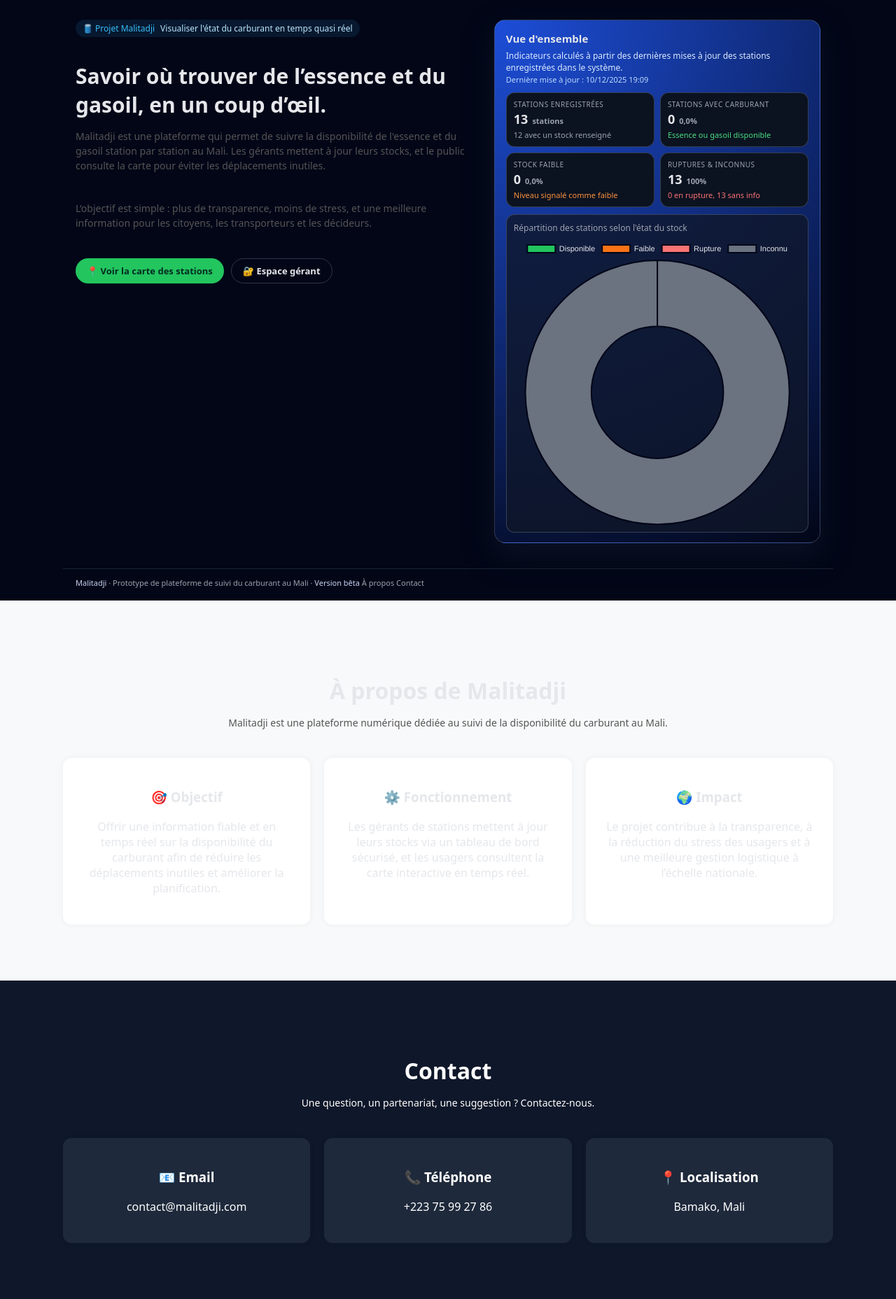
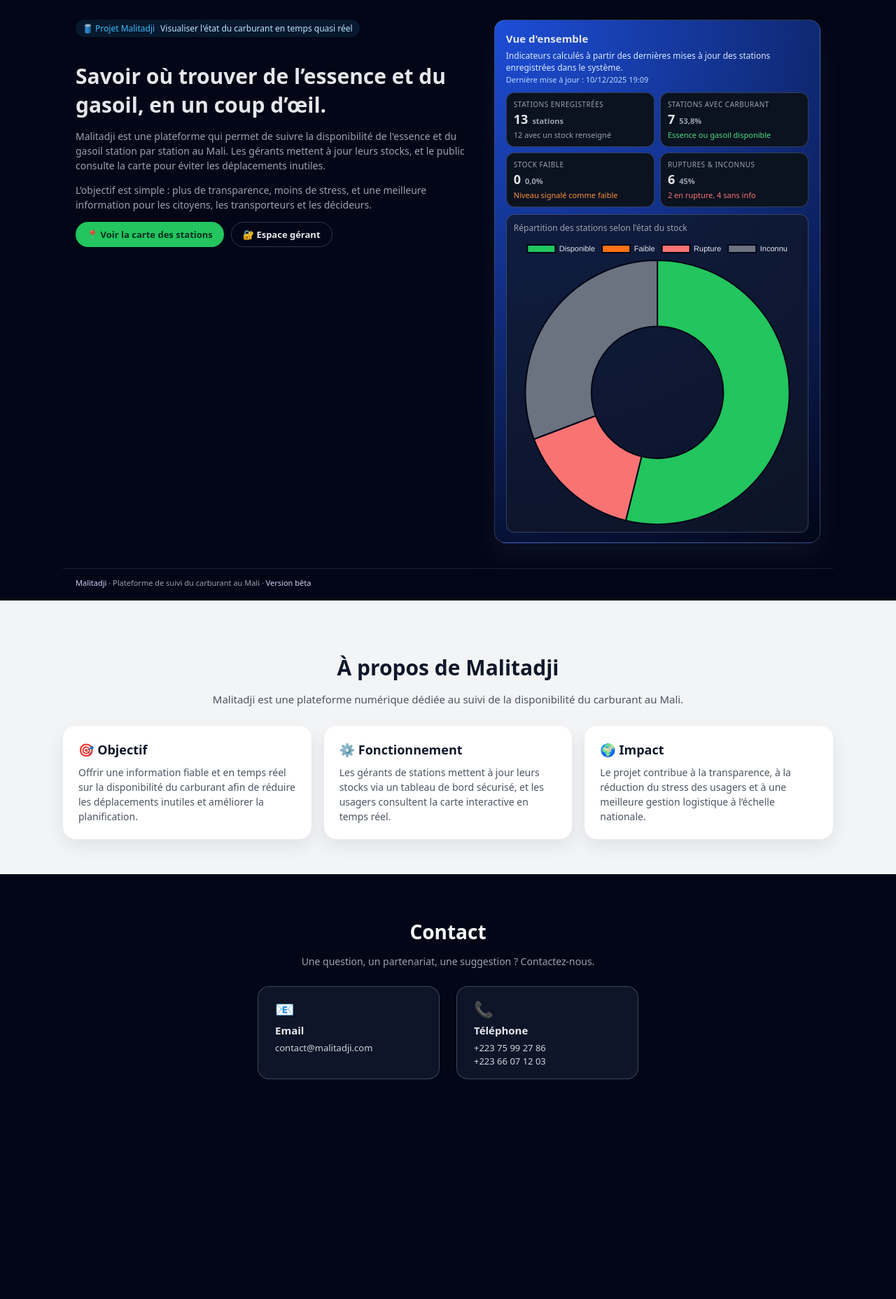
Before and after one commit to dramemms/malitadji, a Django app: page / in a window 1280 px wide. Shown: the part 58-1914 px from the top of the page at 70% size. After the commit the page ends 1600 px from the top, so only its background shows below. Run offline with Django 5.2, Linux system fonts and the light colour scheme; data comes from the database, SQL or seed files in the repository.

Commit message:
Nouvelle page d'accueil + stats + corrections

```diff
--- a/stations/templates/stations/home.html
+++ b/stations/templates/stations/home.html
@@ -282,63 +282,120 @@
       color: #cbd5f5;
     }
 
+    /* SECTION "À PROPOS" */
     .section {
-  padding: 80px 20px;
-  background: #f8f9fa;
+      padding: 50px 20px;
+      background: #f3f4f6;
     }
 
     .section-container {
       max-width: 1100px;
-  margin: auto;
+      margin: 0 auto;
       text-align: center;
     }
 
     .section h2 {
-  font-size: 32px;
-  margin-bottom: 10px;
+      font-size: 30px;
+      margin-bottom: 8px;
+      color: #0f172a;
     }
 
-.subtitle {
-  color: #555;
-  margin-bottom: 40px;
+    .section-subtitle {
+      color: #4b5563;
+      margin-bottom: 28px;
+      font-size: 15px;
     }
 
-.apropos-grid,
-.contact-grid {
+    .apropos-grid {
       display: grid;
       grid-template-columns: repeat(auto-fit, minmax(240px, 1fr));
-  gap: 20px;
+      gap: 18px;
     }
 
-.card,
-.contact-card {
-  background: white;
-  padding: 25px;
-  border-radius: 12px;
-  box-shadow: 0 0 10px rgba(0,0,0,0.05);
+    .card {
+      background: #ffffff;
+      padding: 22px;
+      border-radius: 18px;
+      box-shadow: 0 10px 25px rgba(15,23,42,0.08);
+      text-align: left;
+      color: #111827;
     }
 
-.bg-dark {
-  background: #0f172a;
-  color: #fff;
+    .card h3 {
+      margin-top: 0;
+      margin-bottom: 10px;
+      font-size: 18px;
+      color: #0f172a;
     }
 
-.bg-dark .card,
-.bg-dark .contact-card {
-  background: #1e293b;
+    .card p {
+      margin: 0;
+      font-size: 14px;
+      line-height: 1.5;
+      color: #4b5563;
     }
 
-.bg-dark h2,
-.bg-dark p {
-  color: white;
+    /* SECTION CONTACT CENTRÉE */
+    .contact-section {
+      padding: 40px 20px 60px;
+      background: #020617;
+      text-align: center;
     }
 
+    .contact-title {
+      font-size: 28px;
+      margin-bottom: 8px;
+      color: #f9fafb;
+    }
 
+    .contact-subtitle {
+      font-size: 14px;
+      color: #9ca3af;
+      margin-bottom: 26px;
+    }
 
+    .contact-cards {
+      display: flex;
+      justify-content: center;
+      gap: 24px;
+      flex-wrap: wrap;
+      max-width: 700px;
+      margin: 0 auto;
+    }
 
+    .contact-card {
+      background: rgba(15,23,42,0.95);
+      border-radius: 16px;
+      padding: 16px 24px;
+      border: 1px solid rgba(148, 163, 184, 0.35);
+      width: 260px;           /* 🔹 taille réduite */
+      text-align: left;
+    }
 
+    .contact-icon {
+      font-size: 22px;
+      margin-bottom: 6px;
+    }
 
+    .contact-card h3 {
+      margin: 0 0 6px;
+      font-size: 15px;
+      color: #e5e7eb;
+    }
 
+    .contact-card p {
+      margin: 0;
+      font-size: 13px;
+      color: #d1d5db;
+      line-height: 1.4;
+    }
+
+    @media (max-width: 600px) {
+      .contact-card {
+        width: 100%;
+        max-width: 320px;
+      }
+    }
   </style>
 </head>
 <body>
@@ -464,11 +521,8 @@
 </section>
 
 <footer class="footer">
-  <span>Malitadji</span> · Prototype de plateforme de suivi du carburant au Mali ·
+  <span>Malitadji</span> · Plateforme de suivi du carburant au Mali ·
   <span>Version bêta</span>
-  <a href="#apropos">À propos</a>
-  <a href="#contact">Contact</a>
-
 </footer>
 
 <script>
@@ -502,10 +556,11 @@
     }
   });
 </script>
+
 <section id="apropos" class="section">
   <div class="section-container">
     <h2>À propos de Malitadji</h2>
-    <p class="subtitle">
+    <p class="section-subtitle">
       Malitadji est une plateforme numérique dédiée au suivi de la disponibilité du carburant au Mali.
     </p>
 
@@ -537,33 +592,29 @@
   </div>
 </section>
 
-<section id="contact" class="section bg-dark">
-  <div class="section-container">
-    <h2>Contact</h2>
-    <p class="subtitle">Une question, un partenariat, une suggestion ? Contactez-nous.</p>
+<section class="contact-section">
+  <h2 class="contact-title">Contact</h2>
+  <p class="contact-subtitle">
+    Une question, un partenariat, une suggestion ? Contactez-nous.
+  </p>
 
-    <div class="contact-grid">
-
+  <div class="contact-cards">
+    <!-- EMAIL -->
     <div class="contact-card">
-        <h3>📧 Email</h3>
+      <div class="contact-icon">📧</div>
+      <h3>Email</h3>
       <p>contact@malitadji.com</p>
     </div>
 
+    <!-- TÉLÉPHONE -->
     <div class="contact-card">
-        <h3>📞 Téléphone</h3>
-        <p>+223 75 99 27 86</p>
-      </div>
-
-      <div class="contact-card">
-        <h3>📍 Localisation</h3>
-        <p>Bamako, Mali</p>
-      </div>
-
+      <div class="contact-icon">📞</div>
+      <h3>Téléphone</h3>
+      <p>+223 75 99 27 86 </p>
+      <p>+223 66 07 12 03</p>
     </div>
   </div>
 </section>
 
-
-
 </body>
 </html>
--- a/stations/views.py
+++ b/stations/views.py
@@ -22,7 +22,7 @@ def home(request):
     # Statistiques globales
     total_stations = Station.objects.count()
 
-    # Station avec au moins un stock
+    # Stations avec au moins un stock renseigné
     stations_avec_stock = (
         Station.objects.filter(stocks__isnull=False).distinct().count()
     )
@@ -36,7 +36,12 @@ def home(request):
             return "rupture"
         if "faible" in n or "low" in n:
             return "faible"
-        if "dispo" in n or "plein" in n or "full" in n:
+        if (
+            "dispo" in n
+            or "disponible" in n
+            or "plein" in n
+            or "full" in n
+        ):
             return "dispo"
         return ""
 
@@ -50,27 +55,30 @@ def home(request):
         Stock.objects.order_by("-date_maj").values_list("date_maj", flat=True).first()
     )
 
-    # Statut global par station
+    # Statut global par station (Essence + Gasoil)
     for s in Station.objects.all():
-        super_stock = (
-            Stock.objects.filter(station=s, produit="super")
+        # Dernier stock ESSENCE
+        essence_stock = (
+            Stock.objects.filter(station=s, produit__iexact="Essence")
             .order_by("-date_maj")
             .first()
         )
+        # Dernier stock GASOIL
         gasoil_stock = (
-            Stock.objects.filter(station=s, produit="gasoil")
+            Stock.objects.filter(station=s, produit__iexact="Gasoil")
             .order_by("-date_maj")
             .first()
         )
 
-        super_statut = niveau_to_code(super_stock.niveau if super_stock else "")
+        essence_statut = niveau_to_code(essence_stock.niveau if essence_stock else "")
         gasoil_statut = niveau_to_code(gasoil_stock.niveau if gasoil_stock else "")
 
-        if "rupture" in (super_statut, gasoil_statut):
+        # Logique globale : si au moins un produit est en rupture/faible/dispo
+        if "rupture" in (essence_statut, gasoil_statut):
             rupture_count += 1
-        elif "faible" in (super_statut, gasoil_statut):
+        elif "faible" in (essence_statut, gasoil_statut):
             faible_count += 1
-        elif "dispo" in (super_statut, gasoil_statut):
+        elif "dispo" in (essence_statut, gasoil_statut):
             dispo_count += 1
         else:
             inconnu_count += 1
@@ -96,8 +104,6 @@ def home(request):
     return render(request, "stations/home.html", context)
 
 
-
-
 # ========================
 # CARTE PUBLIQUE
 # ========================
@@ -106,7 +112,7 @@ def carte(request):
     Alimente la carte Leaflet.
 
     - Filtres : région / cercle / commune / statut
-    - Couleurs : calculées à partir du stock (SUPER/Essence et Gasoil)
+    - Couleurs : calculées à partir du stock (Essence et Gasoil)
     """
 
     # Récupération des filtres GET
@@ -144,38 +150,38 @@ def carte(request):
     data = []
 
     for s in stations_qs:
-        # Coordonnées (adapte les noms si besoin)
+        # Coordonnées
         lat = getattr(s, "latitude", None)
         lng = getattr(s, "longitude", None)
 
-        # Dernier stock ESSENCE (super)
-        super_stock = (
-            Stock.objects.filter(station=s, produit__iexact="super")
+        # Dernier stock ESSENCE
+        essence_stock = (
+            Stock.objects.filter(station=s, produit__iexact="Essence")
             .order_by("-date_maj")
             .first()
         )
         # Dernier stock GASOIL
         gasoil_stock = (
-            Stock.objects.filter(station=s, produit__iexact="gasoil")
+            Stock.objects.filter(station=s, produit__iexact="Gasoil")
             .order_by("-date_maj")
             .first()
         )
 
-        super_statut = niveau_to_code(super_stock.niveau) if super_stock else ""
+        essence_statut = niveau_to_code(essence_stock.niveau) if essence_stock else ""
         gasoil_statut = niveau_to_code(gasoil_stock.niveau) if gasoil_stock else ""
 
         # Filtre supplémentaire sur le statut côté Python
         if statut:
             if statut == "rupture" and not (
-                super_statut == "rupture" or gasoil_statut == "rupture"
+                essence_statut == "rupture" or gasoil_statut == "rupture"
             ):
                 continue
             if statut == "faible" and not (
-                super_statut == "faible" or gasoil_statut == "faible"
+                essence_statut == "faible" or gasoil_statut == "faible"
             ):
                 continue
             if statut == "dispo" and not (
-                super_statut == "dispo" or gasoil_statut == "dispo"
+                essence_statut == "dispo" or gasoil_statut == "dispo"
             ):
                 continue
 
@@ -199,8 +205,9 @@ def carte(request):
                 "region": region_name,
                 "cercle": cercle_name,
                 "commune": commune_name,
-                "super_statut": super_statut,
-                "gasoil_statut": gasoil_statut,
+                # on garde les clés attendues par le JS
+                "super_statut": essence_statut,   # Essence
+                "gasoil_statut": gasoil_statut,   # Gasoil
             }
         )
 
```
Lines whose indentation alone changed are shown as unchanged.
